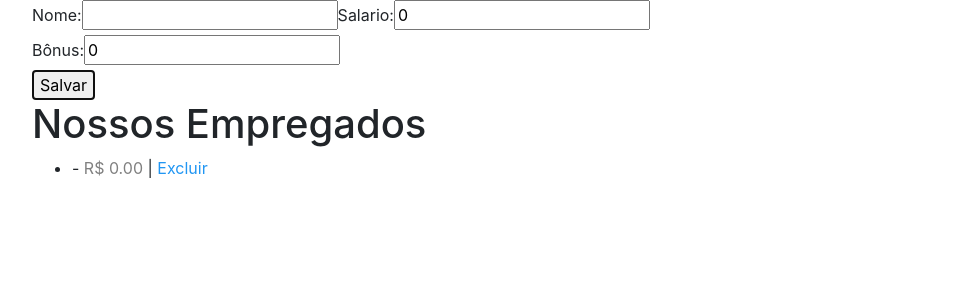
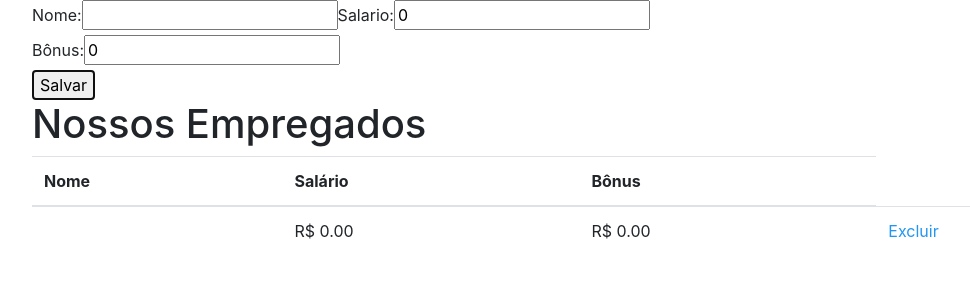
Before and after one commit to eduardoJoseRibeiro/iniciando-angular6, an Angular app: page / in a window 1280 px wide. Both pictures are taken after a click on the button "Salvar". Shown: the top 300 px of the page, without its empty margins (53-1023 px from the left). Built offline with nearby package versions, Linux system fonts and the light colour scheme.

Commit message:
Tirando de Lista e passando para tabela

```diff
--- a/src/app/employee-list/employee-list.component.html
+++ b/src/app/employee-list/employee-list.component.html
@@ -3,25 +3,31 @@
     Nossos Empregados
   </h1>
 
-  <ul>
-    <li *ngFor="let employer of employeeService.employee; let i = index">
-      {{ employer.nome }} -
-      <span [style.color]="employer.salario > 4000 ? 'green': 'grey'">
-        R$ {{ employer.salario.toFixed(2) }}
-      </span>
-      <span *ngIf="employer.bonus > 0">
-        Bônus: R$ {{ employer.bonus.toFixed(2) }}
-      </span>
-      |
-      <span
-        (click)="removeEmployee(i)"
-        style="cursor: pointer; color: #2196f3">
-        Excluir
-      </span>
-    </li>
-  </ul>
-
-  <p *ngIf="employeeService.employee.length === 0">
-    Nenhum Empregado Cadastrado
-  </p>
+  <table class="table">
+    <thead>
+      <th>Nome</th>
+      <th>Salário</th>
+      <th>Bônus</th>
+    </thead>
+    <tbody>
+      <tr *ngFor="let employer of employeeService.employee; let i = index">
+        <td>
+          {{ employer.nome }}
+        </td>
+        <td>
+          R$ {{ employer.salario.toFixed(2) }}
+        </td>
+        <td>
+          R$ {{ employer.bonus.toFixed(2) }}
+        </td>
+        <td (click)="removeEmployee(i)"
+          style="cursor: pointer; color: #2196f3">
+          Excluir
+        </td>
+      </tr>
+      <tr *ngIf="employeeService.employee.length === 0">
+        Nenhum Empregado Cadastrado
+      </tr>
+    </tbody>
+  </table>
 </div>
```
